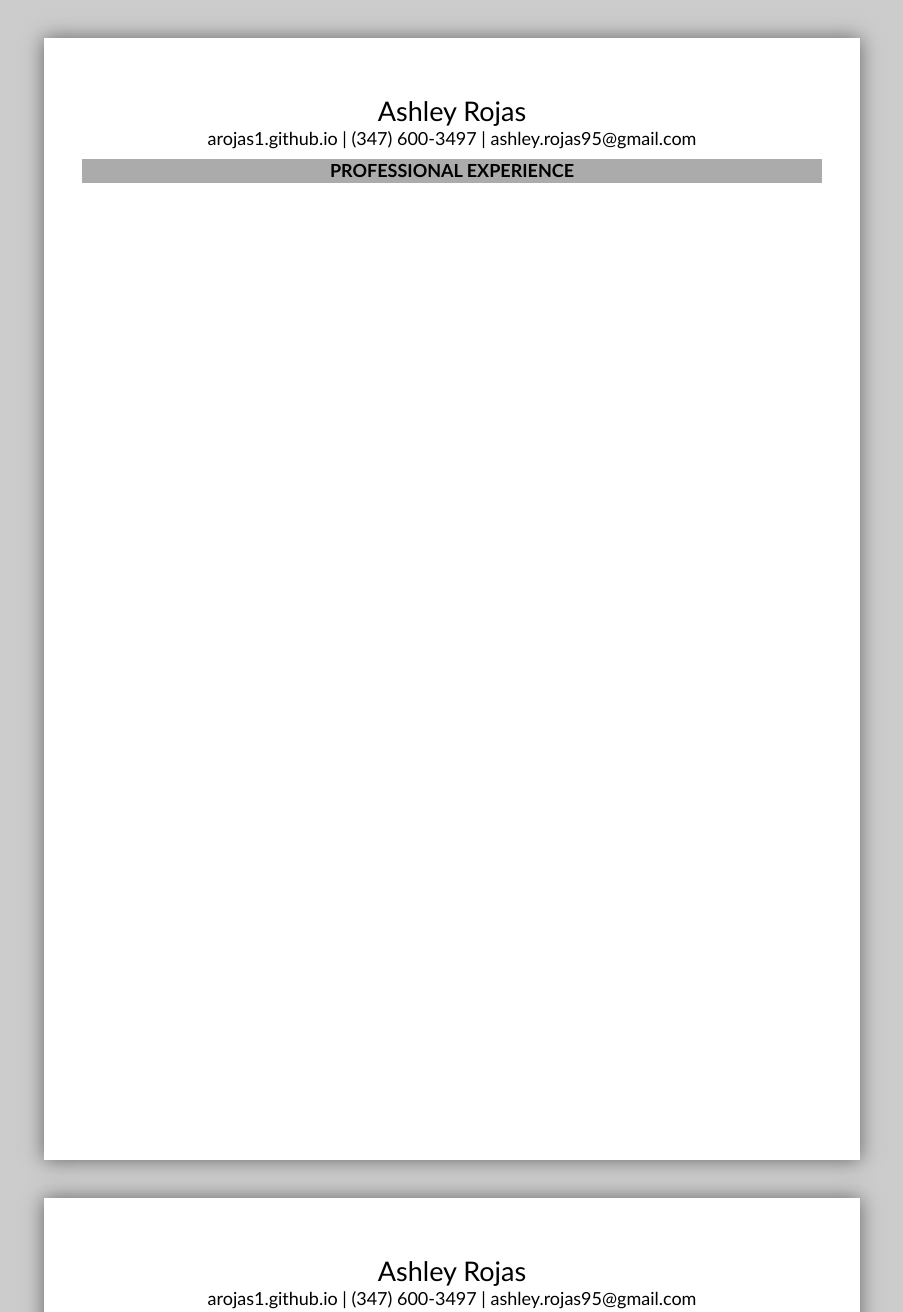
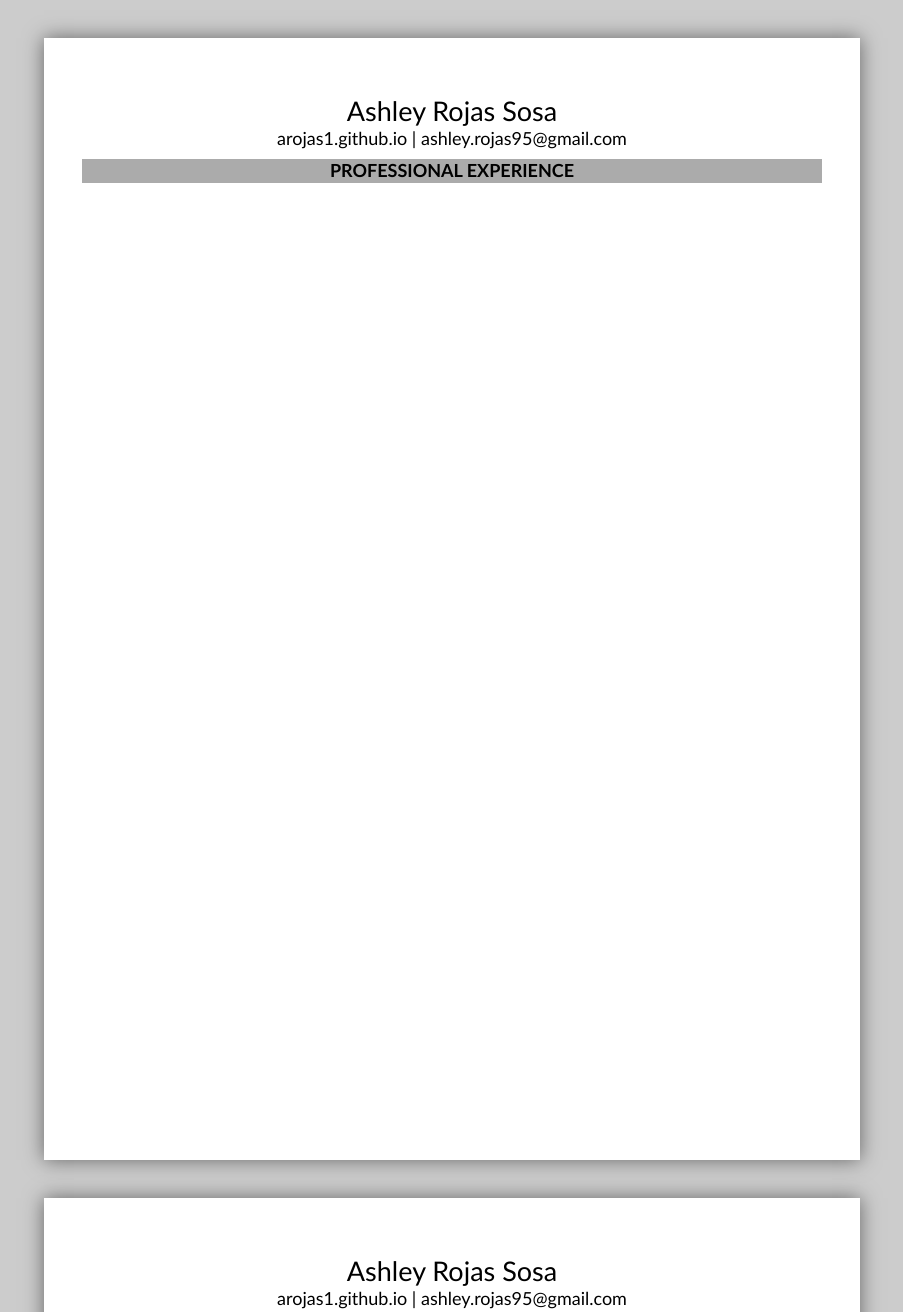
Before and after one commit to arojas1/arojas1.github.io, a plain HTML site: page resume.html in a window 1280 px wide. Shown: the top 1312 px of the page, without its empty margins (188-1091 px from the left). Drawn offline with nearby package versions, Linux system fonts and the light colour scheme; no server answers; a script that the page names is missing; a web font is replaced by a local one.

Commit message:
Update resume.html adding Sosa

```diff
--- a/resume.html
+++ b/resume.html
@@ -2,17 +2,17 @@
 <html lang="en" prefix="og: https:ogp.me/ns#">
 <head>
   <meta charset="utf-8" name="viewport" content="width=device-width, initial-scale=1.0">
-  <title>Ashley Rojas Resume</title>
+  <title>Ashley Rojas Sosa Resume</title>
   <link rel="image_src" href="https://img.icons8.com/carbon-copy/200/000000/briefcase.png"/>
   <link href="style.css" rel="stylesheet" media="screen" type="text/css">
   <link href="style.css" rel="stylesheet" media="print" type="text/css">
   <link rel="stylesheet" href="https://use.typekit.net/ahj3czp.css">
-  <meta name="title" property="og:title" content="Ashley Rojas Resume Website"/>
+  <meta name="title" property="og:title" content="Ashley Rojas Sosa Resume Website"/>
   <meta property="og:type" content="website"/>
   <meta name="image" property="og:image" content="https://img.icons8.com/carbon-copy/200/000000/briefcase.png"/>
   <meta property="og:image:alt" content="Ashley Resume Website Icon"/>
-  <meta name="description" property="og:description" content="Ashley Rojas Resume Website "/>
-  <meta name="author" content="Ashley Rojas"/>
+  <meta name="description" property="og:description" content="Ashley Rojas Sosa Resume Website "/>
+  <meta name="author" content="Ashley Rojas Sosa"/>
   <meta property="og:url" content="https://arojas1.github.io/"/>
 </head>
 
@@ -20,8 +20,8 @@
     <div class="main-page">
       <div class="sub-page">
           <header class="pdfheader">
-            <h1>Ashley Rojas</h1>
-            <h2>arojas1.github.io | (347) 600-3497 | ashley.rojas95@gmail.com</h2>
+            <h1>Ashley Rojas Sosa</h1>
+            <h2>arojas1.github.io | ashley.rojas95@gmail.com</h2>
           </header>
 
           <!--Experience Section-->
@@ -36,8 +36,8 @@
     <div class="main-page">
       <div class="sub-page">
         <header class="pdfheader">
-          <h1>Ashley Rojas</h1>
-          <h2>arojas1.github.io | (347) 600-3497 | ashley.rojas95@gmail.com</h2>
+          <h1>Ashley Rojas Sosa</h1>
+          <h2>arojas1.github.io | ashley.rojas95@gmail.com</h2>
         </header>
           <div id="pdfexperiencepg2" class="pdfsection"></div>
           <div id="pdfeducation" class="pdfsection">
```
